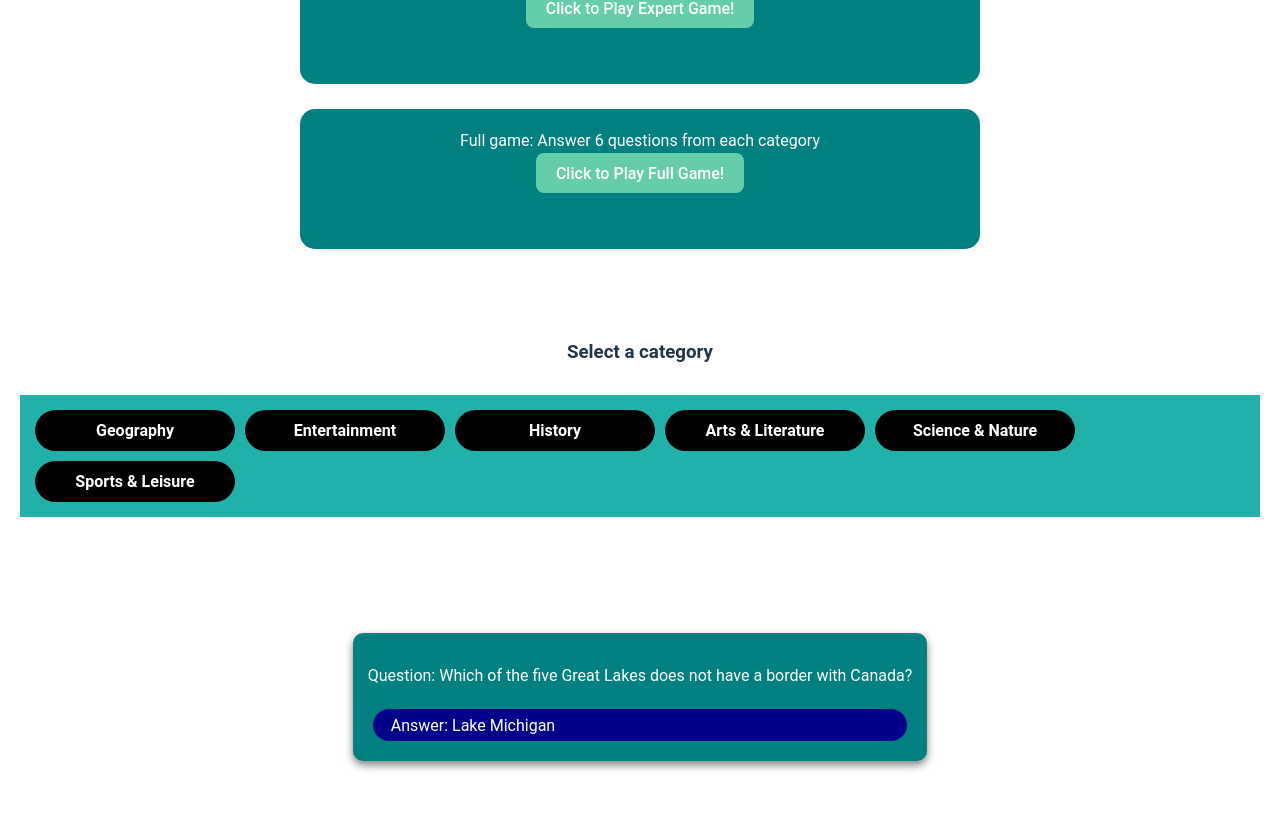
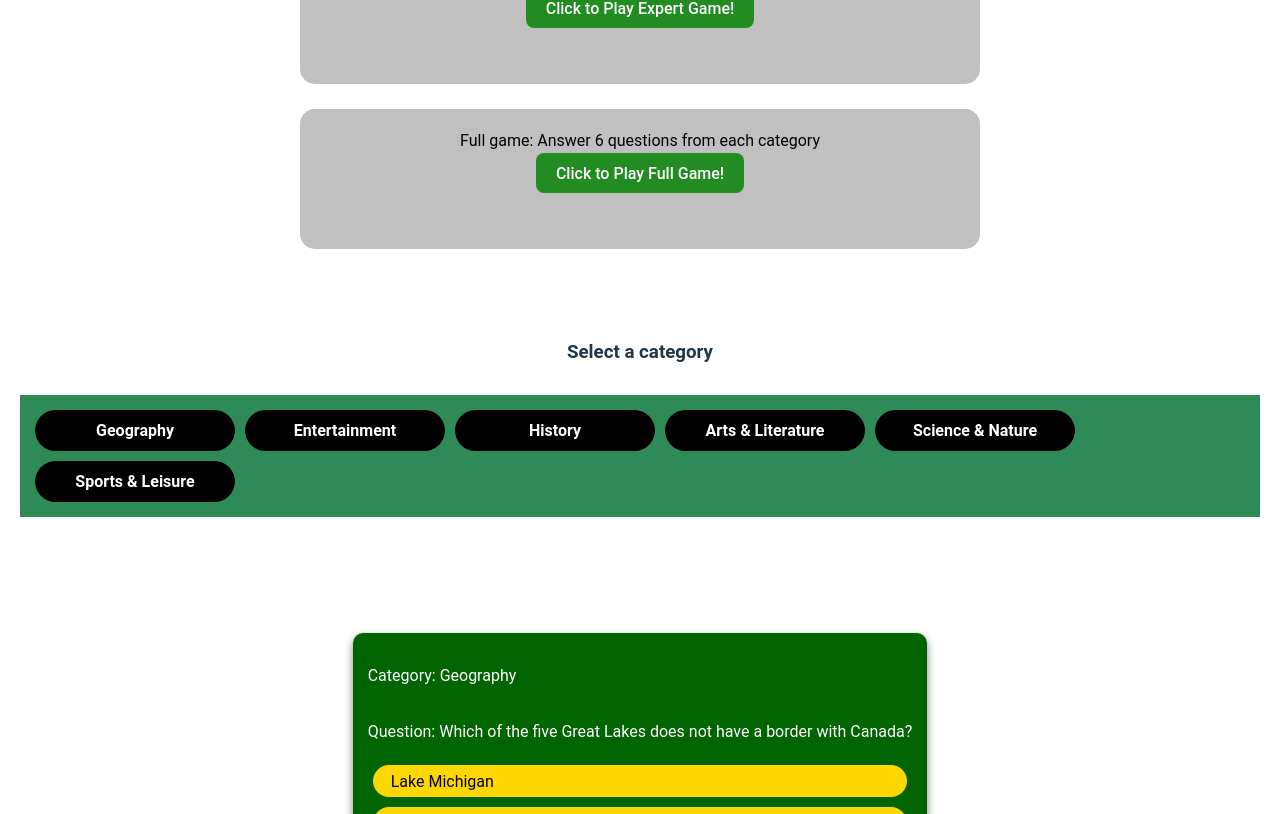
Before and after one commit to mbriese/JSTriviaApp, a React (Vite) app in the folder jsTriviaGameApp/: page / in a window 1280 px wide. Shown: the part 366-1180 px from the top of the page. Built offline with nearby package versions, Linux system fonts and the light colour scheme.

Commit message:
we know the correct answer to questions

```diff
--- a/jsTriviaGameApp/src/App.css
+++ b/jsTriviaGameApp/src/App.css
@@ -15,7 +15,7 @@ html, body {
 .main-nav {
   height: 100px;
   top: 0;
-  background-color: lightpink; /* miami dolphins colors */
+  background-color: Green; /* Christmas colors */
   color: black;
   text-align: center;
   padding: 10px 0;
@@ -37,7 +37,7 @@ html, body {
 }
 
 .main-nav-button {
-  background-color: mediumaquamarine;
+  background-color: forestgreen;
   display: flex;
   align-items: center;
   color: white;
@@ -48,8 +48,8 @@ html, body {
 .game-type-nav {
   height: 100px;
   top: 0;
-  background-color: teal  ; /* Royal Blue */
-  color: white;
+  background-color: silver  ; /* Silver for tinsel */
+  color: black;
   text-align: center;
   padding: 20px;
   width: 50%; /* Cover the full width */
@@ -60,7 +60,7 @@ html, body {
 
 /* Category navigation styles */
 .category-nav {
-  background-color:lightseagreen; /* Dark contrasting background for category badges */
+  background-color: seagreen; /* Dark contrasting background for category badges */
   padding: 10px;
   margin-top: 5px;
   margin-bottom: 5px;
@@ -86,8 +86,8 @@ html, body {
   margin: 5px 5px;
   text-indent: 15px;
   border-radius: 50px; /* Pill shape */
-  background-color: teal; /* Lighter shade of blue */
-  color: white;
+  background-color: gold; /* Lighter shade of blue */
+  color: black;
   border-color: black;
   border-width: 10px;
   cursor: pointer;
@@ -95,7 +95,7 @@ html, body {
 }
 
 .answer-button:hover {
-  background-color: mediumaquamarine; /* Slightly darker on hover */
+  background-color: darkgoldenrod; /* Slightly darker on hover */
 }
 
 
@@ -123,9 +123,9 @@ html, body {
 }
 
 .card, .card-back {
-  background-color: lightpink;
+  background-color: darkgreen;
   box-shadow:0 4px 8px rgba(0,0,0,0.5);
-  color: teal;
+  color: white;
   border-radius: 10px;
 
   padding: 15px;
@@ -149,8 +149,8 @@ html, body {
 }
 
 .card-back{
-  color: white;
-  background-color: teal;
+  color: black;
+  background-color: palegoldenrod;
   cursor: pointer;
 }
 
--- a/jsTriviaGameApp/src/App.jsx
+++ b/jsTriviaGameApp/src/App.jsx
@@ -3,6 +3,7 @@
 import './App.css'
 import './QCard.jsx'
 import QCard from "./QCard.jsx";
+import questions from "./Questions.jsx";
 import {useState} from "react";
 
 const categories = ['Geography', 'Entertainment', 'History', 'Arts & Literature', 'Science & Nature', 'Sports & Leisure'];
@@ -111,17 +112,22 @@ const triviaQuestions = [
 
 
 function App() {
-    const [filteredTriviaQuestions, setFilteredTriviaQuestions] = useState(triviaQuestions)
+    const [filteredQuestions, setFilteredQuestions] = useState(questions)
 
 
+  // const handleClick=(category)=> {
+  //     console.log(category)
+  //     // filter all questions by category
+  //         // return only requested triviaQuestions
+  //         const myFilteredCategoryQuestions = triviaQuestions.filter(questions => questions.category === category)
+  //         setFilteredTriviaQuestions(myFilteredCategoryQuestions)
+  // }
 
-    const handleClick=(category)=> {
-      console.log(category)
-      // filter all questions by category
-          // return only requested triviaQuestions
-          const myFilteredCategoryQuestions = triviaQuestions.filter(questions => questions.category === category)
-          setFilteredTriviaQuestions(myFilteredCategoryQuestions)
-  }
+    const handleClick = (category) => {
+        console.log(category)
+        const myFilteredCategoryQuestions = questions.filter(questions => questions.category === category)
+        setFilteredQuestions(myFilteredCategoryQuestions)
+    }
 
     const handleGameTypeClick=(gameType)=> {
         console.log(gameType)
@@ -177,18 +183,21 @@ function App() {
 
           </div>
           <div className="content">
-              {filteredTriviaQuestions.slice(0,1).map(questions => {
+              {filteredQuestions.map(questions => {
                   return (
 
                       <QCard
                           key={questions.question}
                           category={questions.category}
                           question={questions.question}
-                          answer1={questions.answer1}
-                          answer2={questions.answer2}
-                          answer3={questions.answer3}
-                          answer4={questions.answer4}
-                          answer5={questions.answer5}
+                          answer1 = {questions.choices[0].text}
+                          answer2 = {questions.choices[1].text}
+                          answer3 = {questions.choices[2].text}
+                          answer4 = {questions.choices[3].text}
+                          answer1Correct = {questions.choices[0].answer}
+                          answer2Correct = {questions.choices[1].answer}
+                          answer3Correct = {questions.choices[2].answer}
+                          answer4Correct = {questions.choices[3].answer}
                       />)
               })}
 
--- a/jsTriviaGameApp/src/QCard.jsx
+++ b/jsTriviaGameApp/src/QCard.jsx
@@ -3,24 +3,29 @@
 import {useState} from "react";
 
 
-function QCard({category, question, answer1, answer2, answer3, answer4, answer5}) {
+function QCard({category, question, answer1, answer2, answer3, answer4, answer1Correct, answer2Correct, answer3Correct,
+                   answer4Correct}) {
 
-    const [showQuestion, setShowQuestion] = useState(false)
-    function handleClick(message) {
-        setShowQuestion(!showQuestion)
-        console.log(showQuestion)
-        console.log(message)
+    const [showQuestion, setShowQuestion] = useState(true)
+    const [showAnswer, setShowAnswer] = useState(false)
+    const [answered, setAnswered] =useState(false)
+
+
+    function handleButtonClick(answer) {
+        setShowQuestion(showQuestion)
+        console.log('showing question ', showQuestion)
+        setShowAnswer(!showAnswer)
+        console.log('show answer ', answer)
+        console.log('did I answer question ', !answered)
+        setAnswered(!answered)
     }
 
-    function handleButtonClick(answer) {
-        console.log(answer)
-    }
+
     return (
-        <div onClick={
-            ()=>{ handleClick('check answer')}
-        }>
+        /* show the front of card and all answers */
+        <div>
             <div className="cardsContainer">
-                {showQuestion &&
+                {!answered &&
                 <div className="card" >
                     <p>Category: {category}</p>
                     <p>
@@ -47,7 +52,6 @@ function QCard({category, question, answer1, answer2, answer3, answer4, answer5}
                         {answer4}
                     </div>
 
-
                     <div>
                         <div className="category-button">Prev Question</div>
                         <div className="category-button">Next Question</div>
@@ -55,14 +59,24 @@ function QCard({category, question, answer1, answer2, answer3, answer4, answer5}
                     </div>
                 </div>
                 }
-                {/* show answer */}
-                { !showQuestion &&
+                {/* show back of card and show correct answer */}
+                {answered &&
                 <div className="card-back">
                     <p>
                     Question: {question}
                     </p>
-                    <div className="badge">Answer: {answer5}</div>
+
+
+                    { answer1Correct &&
+                        <div className="badge">Correct answer: {answer1} </div> }
+                    { answer2Correct &&
+                        <div className="badge">Correct answer: {answer2} </div> }
+                    { answer3Correct &&
+                        <div className="badge">Correct answer: {answer3} </div> }
+                    { answer4Correct &&
+                        <div className="badge">Correct answer: {answer4} </div> }
                 </div>}
+
             </div>
 
         </div>
--- a/jsTriviaGameApp/src/Questions.jsx
+++ b/jsTriviaGameApp/src/Questions.jsx
@@ -1,3 +1,4 @@
+
 
 const questions = [
     {   category: 'Geography',
```
